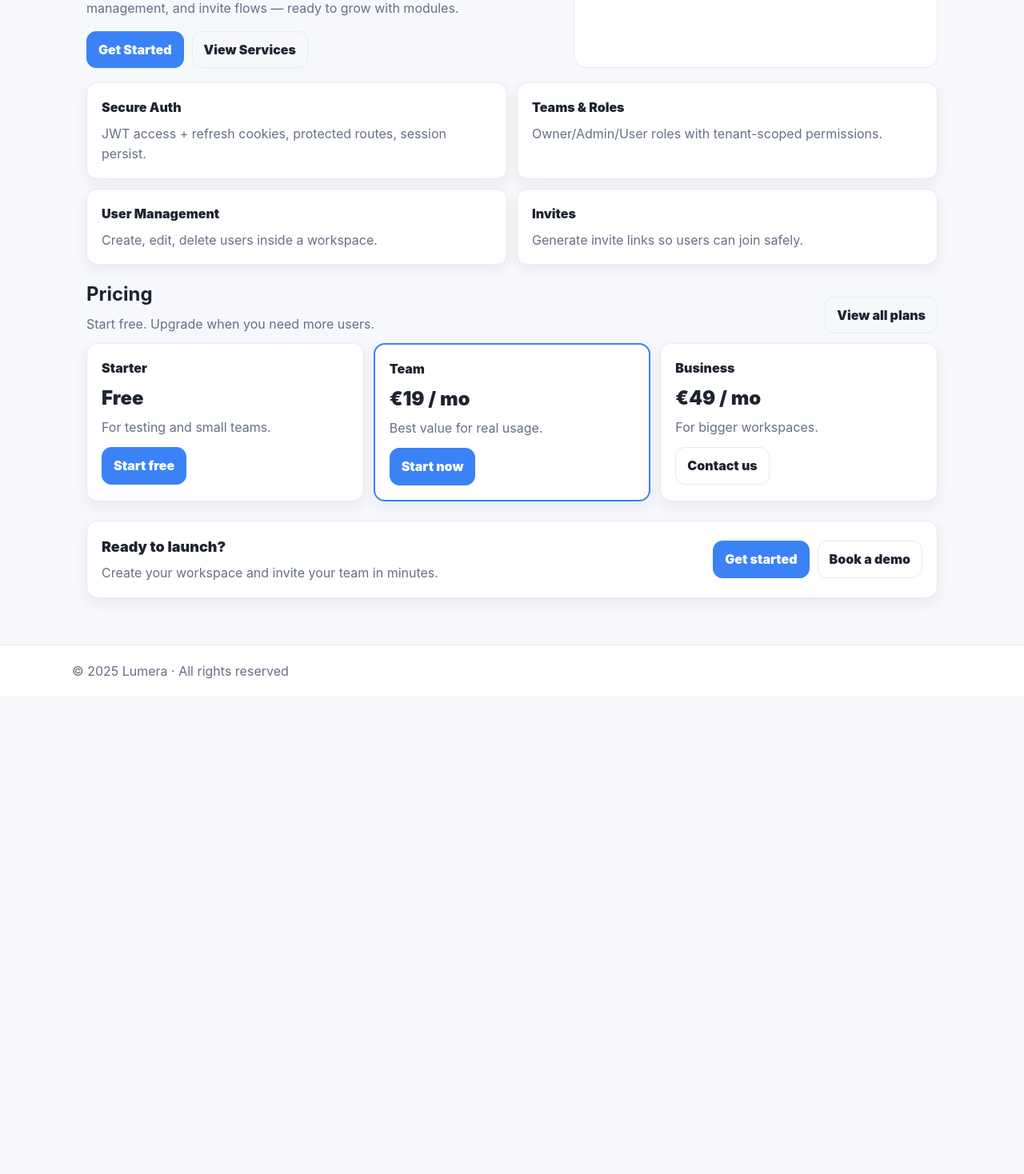
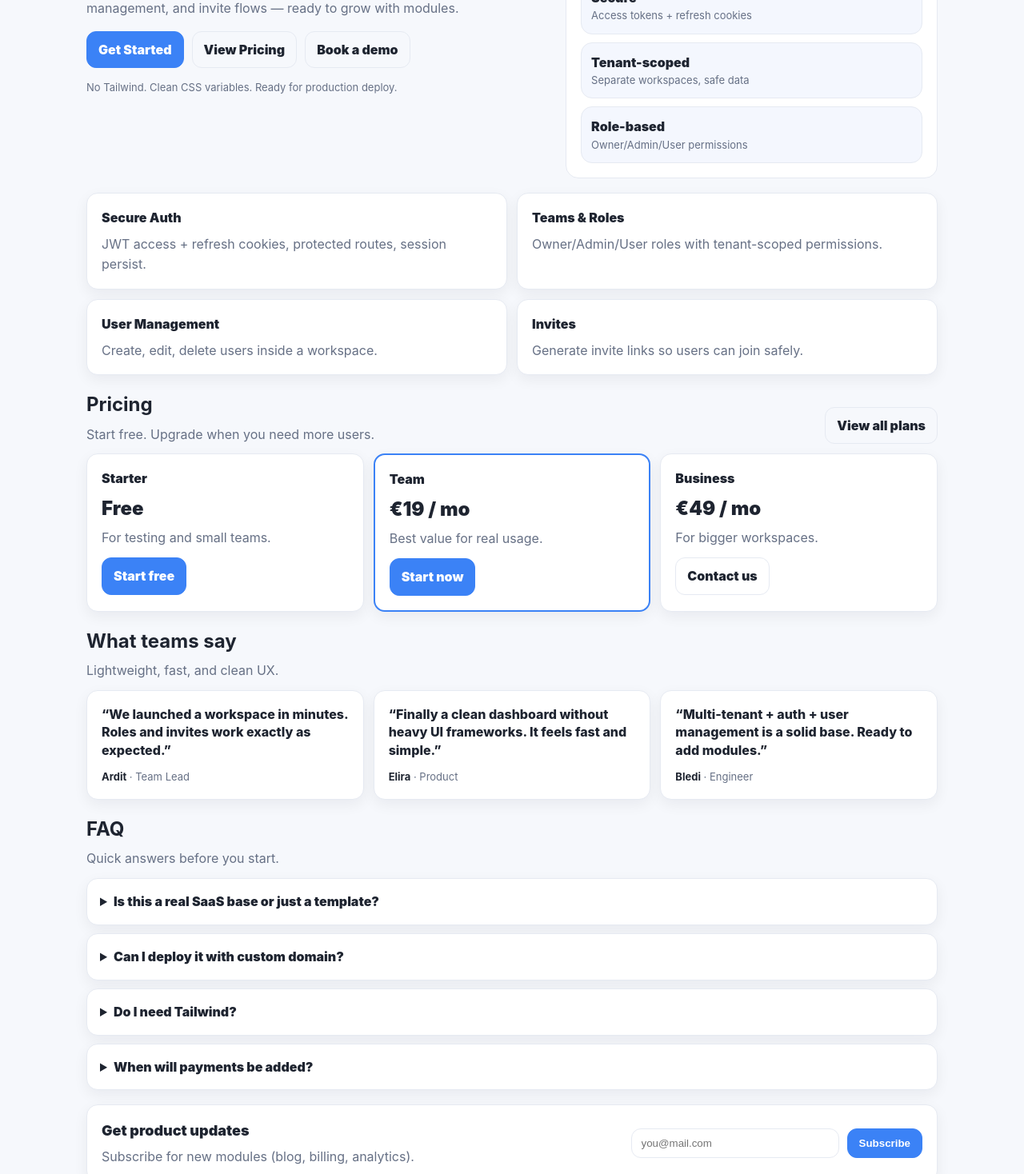
Before and after one commit to genciiv/Lumera, a React (Vite) app in the folder client/: page / in a window 1280 px wide. Shown: the part 320-1788 px from the top of the page at 80% size. Before the commit the page ends 1191 px from the top, so only its background shows below. Built offline with nearby package versions, Linux system fonts and the light colour scheme.

Commit message:
feat(public): add faq testimonials newsletter to home

```diff
--- a/client/src/pages/public/Contact.jsx
+++ b/client/src/pages/public/Contact.jsx
@@ -3,7 +3,7 @@ export default function Contact() {
     <div style={{ maxWidth: 720, display: "grid", gap: 12 }}>
       <h1 style={{ margin: 0 }}>Contact</h1>
       <p style={{ color: "var(--muted)" }}>
-        Simple contact form (backend email later).
+        Tell us what you need — we reply with a plan.
       </p>
 
       <form className="card" style={{ padding: 18, display: "grid", gap: 10 }}>
@@ -11,10 +11,21 @@ export default function Contact() {
           Name
           <input style={inputStyle} placeholder="Your name" />
         </label>
+
         <label>
           Email
           <input style={inputStyle} type="email" placeholder="you@mail.com" />
         </label>
+
+        <label>
+          Topic
+          <select style={inputStyle} defaultValue="demo">
+            <option value="demo">Book a demo</option>
+            <option value="custom">Custom plan</option>
+            <option value="support">Support</option>
+          </select>
+        </label>
+
         <label>
           Message
           <textarea
@@ -26,10 +37,14 @@ export default function Contact() {
         <button
           type="button"
           style={primaryBtn}
-          onClick={() => alert("Later we connect this to backend/email.")}
+          onClick={() => alert("✅ Sent! (later: connect to backend/email)")}
         >
           Send
         </button>
+
+        <div style={{ color: "var(--muted)", fontSize: 13 }}>
+          Later we connect this to backend (Nodemailer).
+        </div>
       </form>
     </div>
   );
@@ -42,6 +57,7 @@ const inputStyle = {
   borderRadius: 12,
   border: "1px solid var(--border)",
   outline: "none",
+  background: "white",
 };
 
 const primaryBtn = {
--- a/client/src/pages/public/Home.jsx
+++ b/client/src/pages/public/Home.jsx
@@ -1,6 +1,16 @@
 import { Link } from "react-router-dom";
+import { useState } from "react";
 
 export default function Home() {
+  const [email, setEmail] = useState("");
+
+  function onNewsletter(e) {
+    e.preventDefault();
+    if (!email.trim()) return alert("Shkruaj email-in.");
+    alert("✅ Subscribed! (later: connect to backend)");
+    setEmail("");
+  }
+
   return (
     <div style={{ display: "grid", gap: 18 }}>
       {/* HERO */}
@@ -17,13 +27,27 @@ export default function Home() {
             management, and invite flows — ready to grow with modules.
           </p>
 
-          <div style={{ display: "flex", gap: 10, marginTop: 16 }}>
+          <div
+            style={{
+              display: "flex",
+              gap: 10,
+              marginTop: 16,
+              flexWrap: "wrap",
+            }}
+          >
             <Link to="/register" style={primaryBtn}>
               Get Started
             </Link>
-            <Link to="/services" style={ghostBtn}>
-              View Services
+            <Link to="/pricing" style={ghostBtn}>
+              View Pricing
             </Link>
+            <Link to="/contact" style={ghostBtn}>
+              Book a demo
+            </Link>
+          </div>
+
+          <div style={{ marginTop: 14, color: "var(--muted)", fontSize: 13 }}>
+            No Tailwind. Clean CSS variables. Ready for production deploy.
           </div>
         </div>
 
@@ -42,24 +66,45 @@ export default function Home() {
             <li>Invites: create + accept</li>
             <li>Settings: profile + workspace</li>
           </ul>
+
+          <div style={{ marginTop: 14, display: "grid", gap: 10 }}>
+            <div style={miniStat}>
+              <div style={{ fontWeight: 900 }}>Secure</div>
+              <div style={{ color: "var(--muted)", fontSize: 13 }}>
+                Access tokens + refresh cookies
+              </div>
+            </div>
+            <div style={miniStat}>
+              <div style={{ fontWeight: 900 }}>Tenant-scoped</div>
+              <div style={{ color: "var(--muted)", fontSize: 13 }}>
+                Separate workspaces, safe data
+              </div>
+            </div>
+            <div style={miniStat}>
+              <div style={{ fontWeight: 900 }}>Role-based</div>
+              <div style={{ color: "var(--muted)", fontSize: 13 }}>
+                Owner/Admin/User permissions
+              </div>
+            </div>
+          </div>
         </div>
       </section>
 
       {/* FEATURES */}
-      <section style={grid}>
-        <Card
+      <section style={grid2}>
+        <Feature
           title="Secure Auth"
           text="JWT access + refresh cookies, protected routes, session persist."
         />
-        <Card
+        <Feature
           title="Teams & Roles"
           text="Owner/Admin/User roles with tenant-scoped permissions."
         />
-        <Card
+        <Feature
           title="User Management"
           text="Create, edit, delete users inside a workspace."
         />
-        <Card
+        <Feature
           title="Invites"
           text="Generate invite links so users can join safely."
         />
@@ -67,14 +112,7 @@ export default function Home() {
 
       {/* PRICING PREVIEW */}
       <section style={{ display: "grid", gap: 12 }}>
-        <div
-          style={{
-            display: "flex",
-            justifyContent: "space-between",
-            alignItems: "end",
-            gap: 10,
-          }}
-        >
+        <div style={sectionHeader}>
           <div>
             <h2 style={{ margin: 0 }}>Pricing</h2>
             <div style={{ color: "var(--muted)", marginTop: 6 }}>
@@ -97,12 +135,7 @@ export default function Home() {
             </div>
             <Link
               to="/register"
-              style={{
-                ...primaryBtn,
-                display: "inline-block",
-                marginTop: 12,
-                textDecoration: "none",
-              }}
+              style={{ ...primaryBtn, display: "inline-block", marginTop: 12 }}
             >
               Start free
             </Link>
@@ -121,12 +154,7 @@ export default function Home() {
             </div>
             <Link
               to="/register"
-              style={{
-                ...primaryBtn,
-                display: "inline-block",
-                marginTop: 12,
-                textDecoration: "none",
-              }}
+              style={{ ...primaryBtn, display: "inline-block", marginTop: 12 }}
             >
               Start now
             </Link>
@@ -142,17 +170,97 @@ export default function Home() {
             </div>
             <Link
               to="/contact"
-              style={{
-                ...ghostBtn,
-                display: "inline-block",
-                marginTop: 12,
-                textDecoration: "none",
-              }}
+              style={{ ...ghostBtn, display: "inline-block", marginTop: 12 }}
             >
               Contact us
             </Link>
           </div>
         </div>
+      </section>
+
+      {/* TESTIMONIALS */}
+      <section style={{ display: "grid", gap: 12 }}>
+        <div style={sectionHeader}>
+          <div>
+            <h2 style={{ margin: 0 }}>What teams say</h2>
+            <div style={{ color: "var(--muted)", marginTop: 6 }}>
+              Lightweight, fast, and clean UX.
+            </div>
+          </div>
+        </div>
+
+        <div style={grid3}>
+          <Testimonial
+            quote="We launched a workspace in minutes. Roles and invites work exactly as expected."
+            name="Ardit"
+            role="Team Lead"
+          />
+          <Testimonial
+            quote="Finally a clean dashboard without heavy UI frameworks. It feels fast and simple."
+            name="Elira"
+            role="Product"
+          />
+          <Testimonial
+            quote="Multi-tenant + auth + user management is a solid base. Ready to add modules."
+            name="Bledi"
+            role="Engineer"
+          />
+        </div>
+      </section>
+
+      {/* FAQ */}
+      <section style={{ display: "grid", gap: 12 }}>
+        <div style={sectionHeader}>
+          <div>
+            <h2 style={{ margin: 0 }}>FAQ</h2>
+            <div style={{ color: "var(--muted)", marginTop: 6 }}>
+              Quick answers before you start.
+            </div>
+          </div>
+        </div>
+
+        <div style={{ display: "grid", gap: 10 }}>
+          <Faq
+            q="Is this a real SaaS base or just a template?"
+            a="It’s a real SaaS base: multi-tenant, roles, protected routes, users CRUD, invites, settings."
+          />
+          <Faq
+            q="Can I deploy it with custom domain?"
+            a="Yes. Frontend on Vercel/Netlify + Backend on Render/Railway/VPS + custom domain + SSL."
+          />
+          <Faq
+            q="Do I need Tailwind?"
+            a="No. This project uses clean CSS variables + inline styles, easy on the eyes."
+          />
+          <Faq
+            q="When will payments be added?"
+            a="When you’re ready: Stripe billing (plans, limits, subscriptions) is a next module."
+          />
+        </div>
+      </section>
+
+      {/* NEWSLETTER */}
+      <section className="card" style={newsletterBox}>
+        <div>
+          <div style={{ fontWeight: 900, fontSize: 18 }}>
+            Get product updates
+          </div>
+          <div style={{ color: "var(--muted)", marginTop: 6 }}>
+            Subscribe for new modules (blog, billing, analytics).
+          </div>
+        </div>
+
+        <form onSubmit={onNewsletter} style={newsletterForm}>
+          <input
+            value={email}
+            onChange={(e) => setEmail(e.target.value)}
+            placeholder="you@mail.com"
+            style={newsletterInput}
+          />
+          <button type="submit" style={primaryBtn}>
+            Subscribe
+          </button>
+        </form>
       </section>
 
       {/* CTA */}
@@ -163,14 +271,11 @@ export default function Home() {
             Create your workspace and invite your team in minutes.
           </div>
         </div>
-        <div style={{ display: "flex", gap: 10 }}>
-          <Link
-            to="/register"
-            style={{ ...primaryBtn, textDecoration: "none" }}
-          >
+        <div style={{ display: "flex", gap: 10, flexWrap: "wrap" }}>
+          <Link to="/register" style={primaryBtn}>
             Get started
           </Link>
-          <Link to="/contact" style={{ ...ghostBtn, textDecoration: "none" }}>
+          <Link to="/contact" style={ghostBtn}>
             Book a demo
           </Link>
         </div>
@@ -179,7 +284,7 @@ export default function Home() {
   );
 }
 
-function Card({ title, text }) {
+function Feature({ title, text }) {
   return (
     <div className="card" style={{ padding: 18 }}>
       <div style={{ fontWeight: 900 }}>{title}</div>
@@ -188,9 +293,31 @@ function Card({ title, text }) {
   );
 }
 
+function Testimonial({ quote, name, role }) {
+  return (
+    <div className="card" style={{ padding: 18 }}>
+      <div style={{ color: "var(--text)", fontWeight: 800, lineHeight: 1.4 }}>
+        “{quote}”
+      </div>
+      <div style={{ marginTop: 12, color: "var(--muted)", fontSize: 13 }}>
+        <b style={{ color: "var(--text)" }}>{name}</b> · {role}
+      </div>
+    </div>
+  );
+}
+
+function Faq({ q, a }) {
+  return (
+    <details className="card" style={{ padding: 16 }}>
+      <summary style={{ cursor: "pointer", fontWeight: 900 }}>{q}</summary>
+      <div style={{ marginTop: 10, color: "var(--muted)" }}>{a}</div>
+    </details>
+  );
+}
+
 const hero = {
   display: "grid",
-  gridTemplateColumns: "1.3fr 1fr",
+  gridTemplateColumns: "1.25fr 1fr",
   gap: 18,
   alignItems: "stretch",
 };
@@ -212,10 +339,30 @@ const mockCard = {
   padding: 18,
 };
 
-const grid = {
+const miniStat = {
+  padding: 12,
+  borderRadius: 14,
+  border: "1px solid var(--border)",
+  background: "rgba(37,99,235,0.05)",
+};
+
+const grid2 = {
   display: "grid",
   gridTemplateColumns: "repeat(2, minmax(0, 1fr))",
   gap: 12,
+};
+
+const grid3 = {
+  display: "grid",
+  gridTemplateColumns: "repeat(3, minmax(0, 1fr))",
+  gap: 12,
+};
+
+const sectionHeader = {
+  display: "flex",
+  justifyContent: "space-between",
+  alignItems: "end",
+  gap: 10,
 };
 
 const pricingGrid = {
@@ -224,13 +371,37 @@ const pricingGrid = {
   gap: 12,
 };
 
-const homeCTA = {
-  marginTop: 6,
+const newsletterBox = {
   padding: 18,
   display: "flex",
   justifyContent: "space-between",
   alignItems: "center",
   gap: 12,
+  flexWrap: "wrap",
+};
+
+const newsletterForm = {
+  display: "flex",
+  gap: 10,
+  alignItems: "center",
+  flexWrap: "wrap",
+};
+
+const newsletterInput = {
+  width: 260,
+  padding: "10px 12px",
+  borderRadius: 12,
+  border: "1px solid var(--border)",
+  outline: "none",
+};
+
+const homeCTA = {
+  padding: 18,
+  display: "flex",
+  justifyContent: "space-between",
+  alignItems: "center",
+  gap: 12,
+  flexWrap: "wrap",
 };
 
 const primaryBtn = {
```
